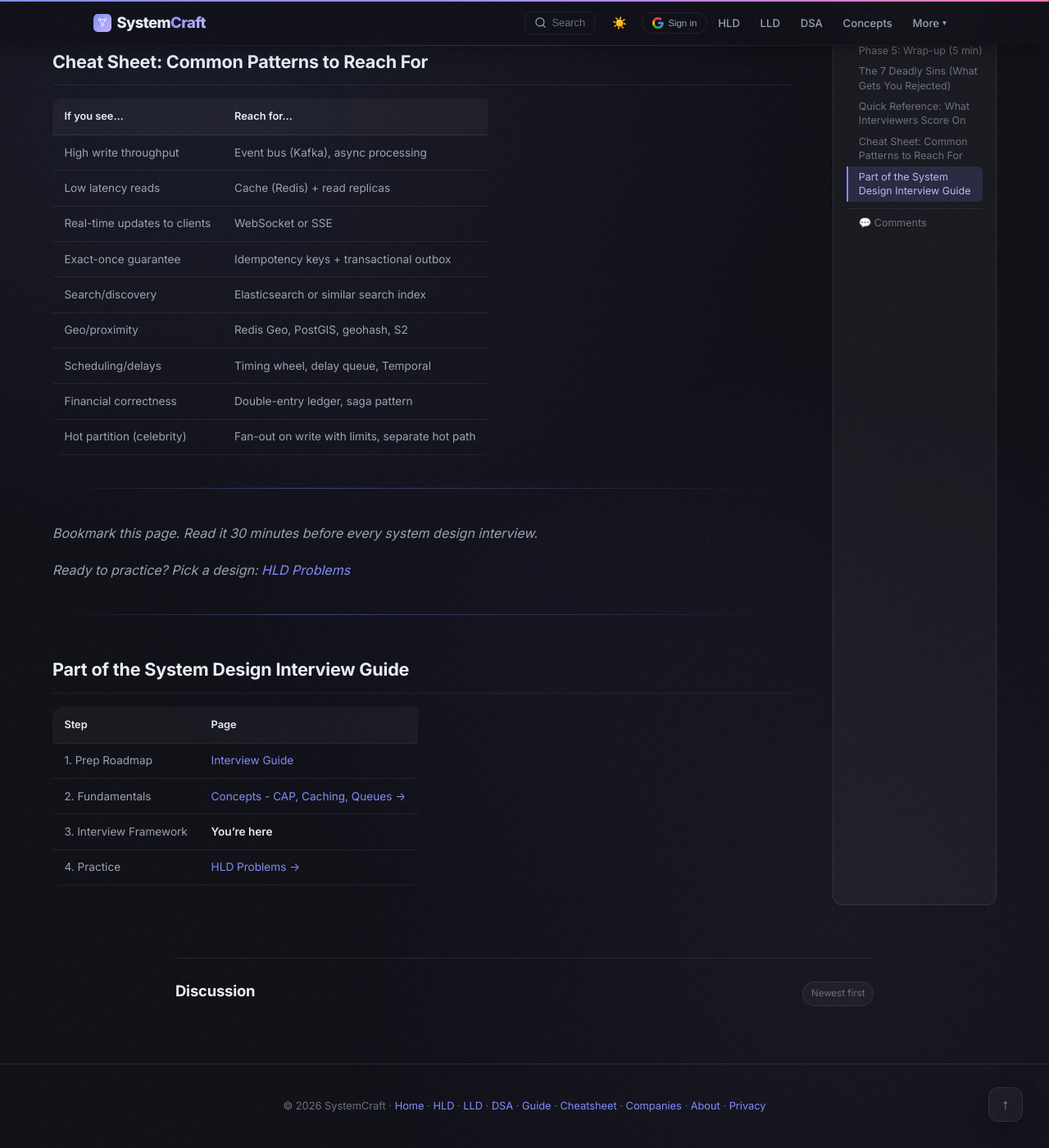
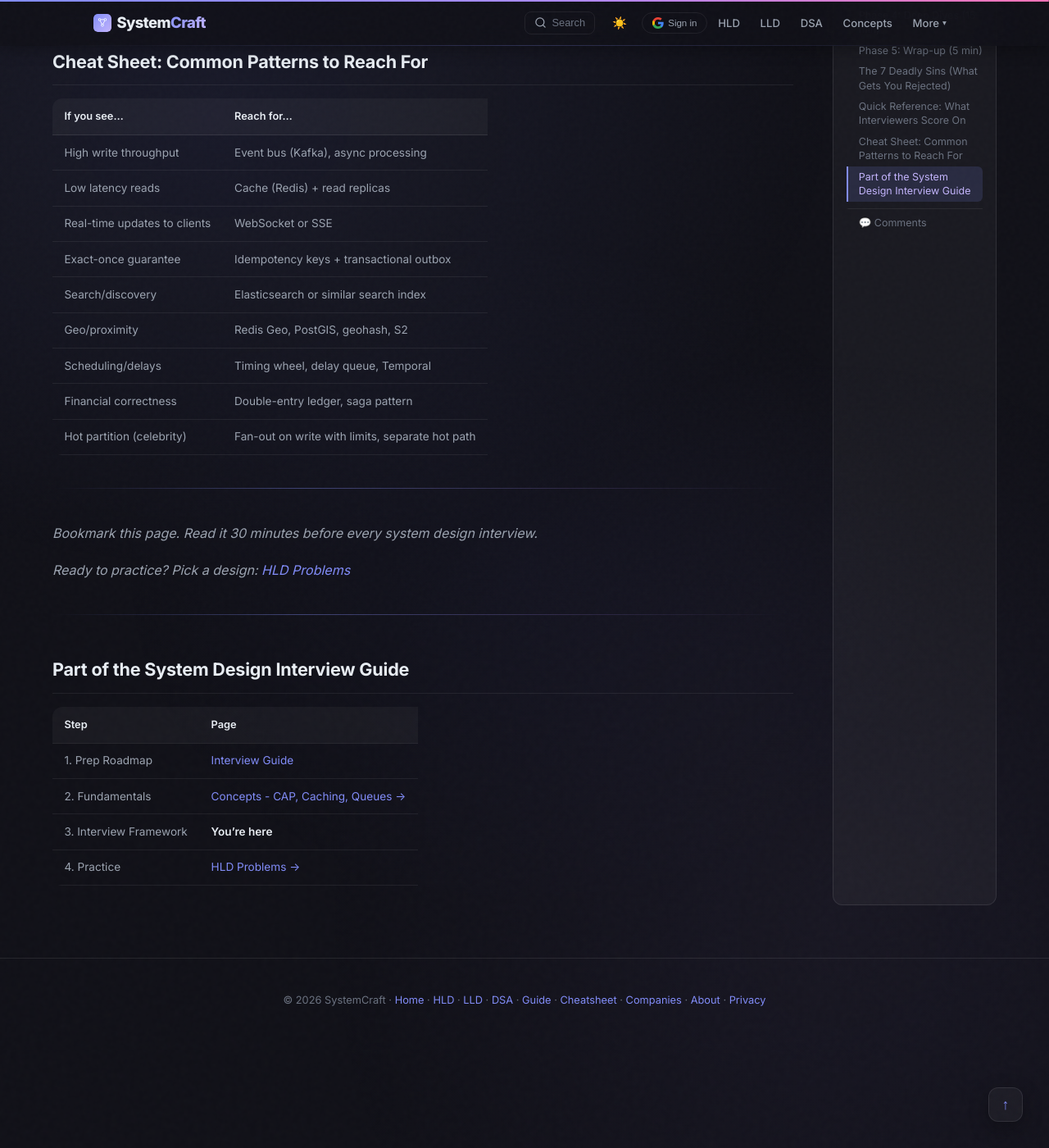
Before and after one commit to iluzn/HLD-Designs, a Jekyll site: the page built from pages/approach.md, in a window 1280 px wide and 1400 px high, scrolled down 3336 px. Shown: the whole window at 82% size. Built offline with Jekyll 4.4.1, drawn with Linux system fonts in a browser that asks for light colours; nearby versions of some CDN libraries; comment, search, counter and statistics services are not loaded.

Commit message:
feat(comments): Show discussion only on HLD and LLD design pages
Switch the discussion section from a hide_comments blocklist to an
allowlist gated on /hld/ and /lld/ design page URLs, so comments appear
only on design docs and not on listings, concepts, DSA, or profile.

```diff
--- a/_layouts/default.html
+++ b/_layouts/default.html
@@ -310,8 +310,8 @@
         {% endunless %}
     </div>
 
-    <!-- Comments (Firestore-backed) -->
-    {% unless page.hide_comments %}
+    <!-- Comments (Firestore-backed) — only on HLD/LLD design pages -->
+    {% if page.url contains '/hld/' or page.url contains '/lld/' %}
     <div id="comments-section" style="max-width:900px;margin:0 auto;padding:0 1.5rem 3rem;position:relative;z-index:1;">
         <div class="comments-header">
             <h3>Discussion <span id="comment-count"></span></h3>
@@ -439,7 +439,7 @@
             refresh();
         })();
     </script>
-    {% endunless %}
+    {% endif %}
 
     <footer>
         <p>&copy; 2026 SystemCraft &middot; <a href="/">Home</a> &middot; <a href="/hld">HLD</a> &middot; <a href="/lld">LLD</a> &middot; <a href="/dsa">DSA</a> &middot; <a href="/system-design-interview-guide">Guide</a> &middot; <a href="/cheatsheet">Cheatsheet</a> &middot; <a href="/companies/amazon">Companies</a> &middot; <a href="/about">About</a> &middot; <a href="/privacy">Privacy</a></p>
```
Also changed, not shown: content/profile.md (+0 -1 lines).
